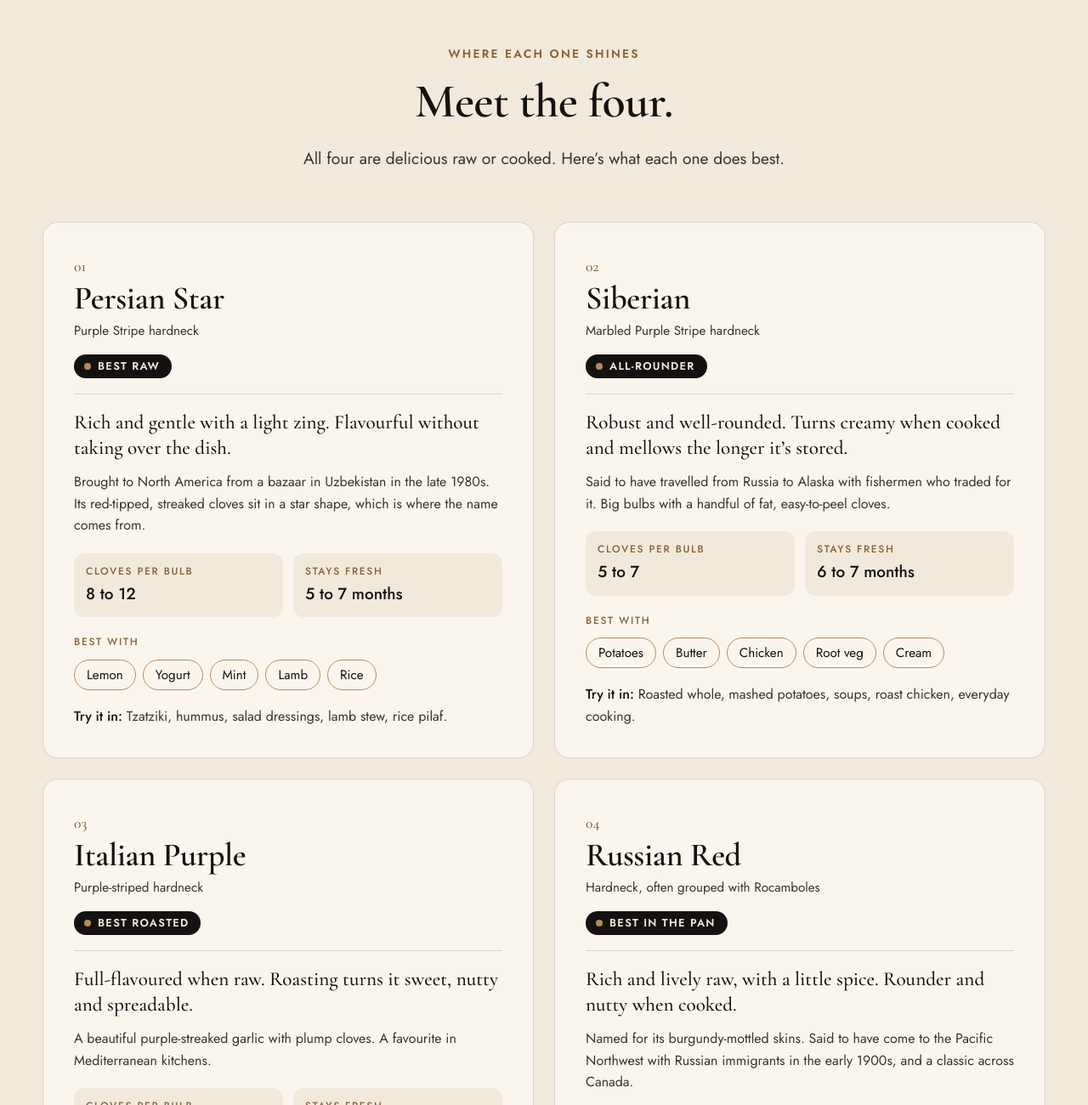
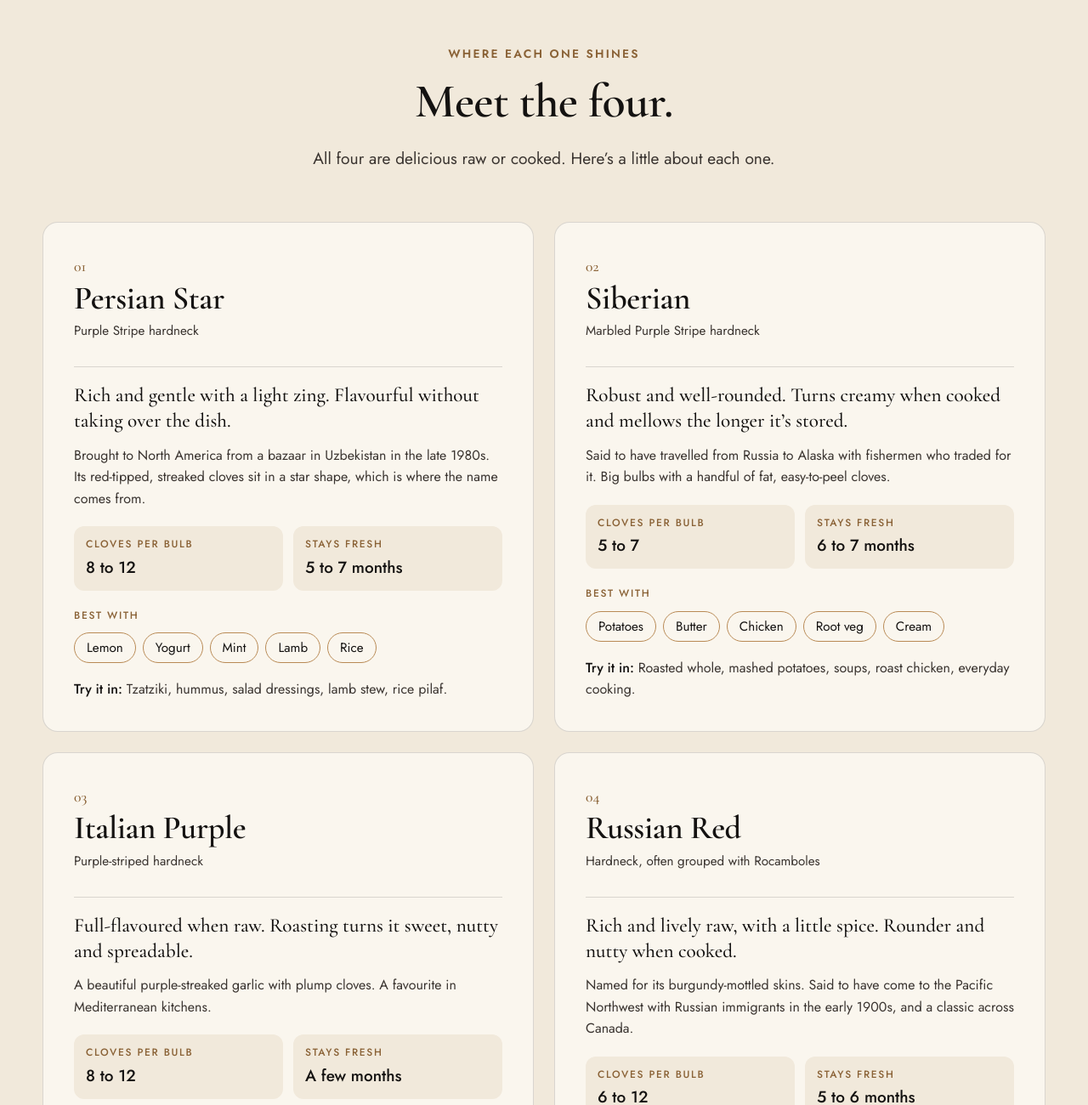
Before and after one commit to jakegricius14-cmyk/Sutherland-Farm, a plain HTML site: page the-garlic.html in a window 1280 px wide. Shown: the part 709-2009 px from the top of the page at 85% size. Drawn offline with nearby package versions, Linux system fonts and the light colour scheme.

Commit message:
Remove the "best for" tags from the variety cards
Co-Authored-By: Claude Opus 5.5 <noreply@anthropic.com>
Claude-Session: https://claude.ai/code/session_01DRWmHfAktiHWUr2NgRx3G3

```diff
--- a/the-garlic.html
+++ b/the-garlic.html
@@ -48,14 +48,13 @@
     <div class="section-head center">
       <span class="eyebrow">Where each one shines</span>
       <h2>Meet the four.</h2>
-      <p class="lead">All four are delicious raw or cooked. Here’s what each one does best.</p>
+      <p class="lead">All four are delicious raw or cooked. Here’s a little about each one.</p>
     </div>
     <div class="profiles"><article class="profile">
         <header>
           <span class="variety-num">01</span>
           <h3>Persian Star</h3>
           <p class="profile-type">Purple Stripe hardneck</p>
-          <span class="best-tag">Best raw</span>
         </header>
         <p class="profile-taste">Rich and gentle with a light zing. Flavourful without taking over the dish.</p>
         <p class="profile-story">Brought to North America from a bazaar in Uzbekistan in the late 1980s. Its red-tipped, streaked cloves sit in a star shape, which is where the name comes from.</p>
@@ -68,7 +67,6 @@
           <span class="variety-num">02</span>
           <h3>Siberian</h3>
           <p class="profile-type">Marbled Purple Stripe hardneck</p>
-          <span class="best-tag">All-rounder</span>
         </header>
         <p class="profile-taste">Robust and well-rounded. Turns creamy when cooked and mellows the longer it’s stored.</p>
         <p class="profile-story">Said to have travelled from Russia to Alaska with fishermen who traded for it. Big bulbs with a handful of fat, easy-to-peel cloves.</p>
@@ -81,7 +79,6 @@
           <span class="variety-num">03</span>
           <h3>Italian Purple</h3>
           <p class="profile-type">Purple-striped hardneck</p>
-          <span class="best-tag">Best roasted</span>
         </header>
         <p class="profile-taste">Full-flavoured when raw. Roasting turns it sweet, nutty and spreadable.</p>
         <p class="profile-story">A beautiful purple-streaked garlic with plump cloves. A favourite in Mediterranean kitchens.</p>
@@ -94,7 +91,6 @@
           <span class="variety-num">04</span>
           <h3>Russian Red</h3>
           <p class="profile-type">Hardneck, often grouped with Rocamboles</p>
-          <span class="best-tag">Best in the pan</span>
         </header>
         <p class="profile-taste">Rich and lively raw, with a little spice. Rounder and nutty when cooked.</p>
         <p class="profile-story">Named for its burgundy-mottled skins. Said to have come to the Pacific Northwest with Russian immigrants in the early 1900s, and a classic across Canada.</p>
```
Also changed, not shown: index.html (+0 -4 lines).
